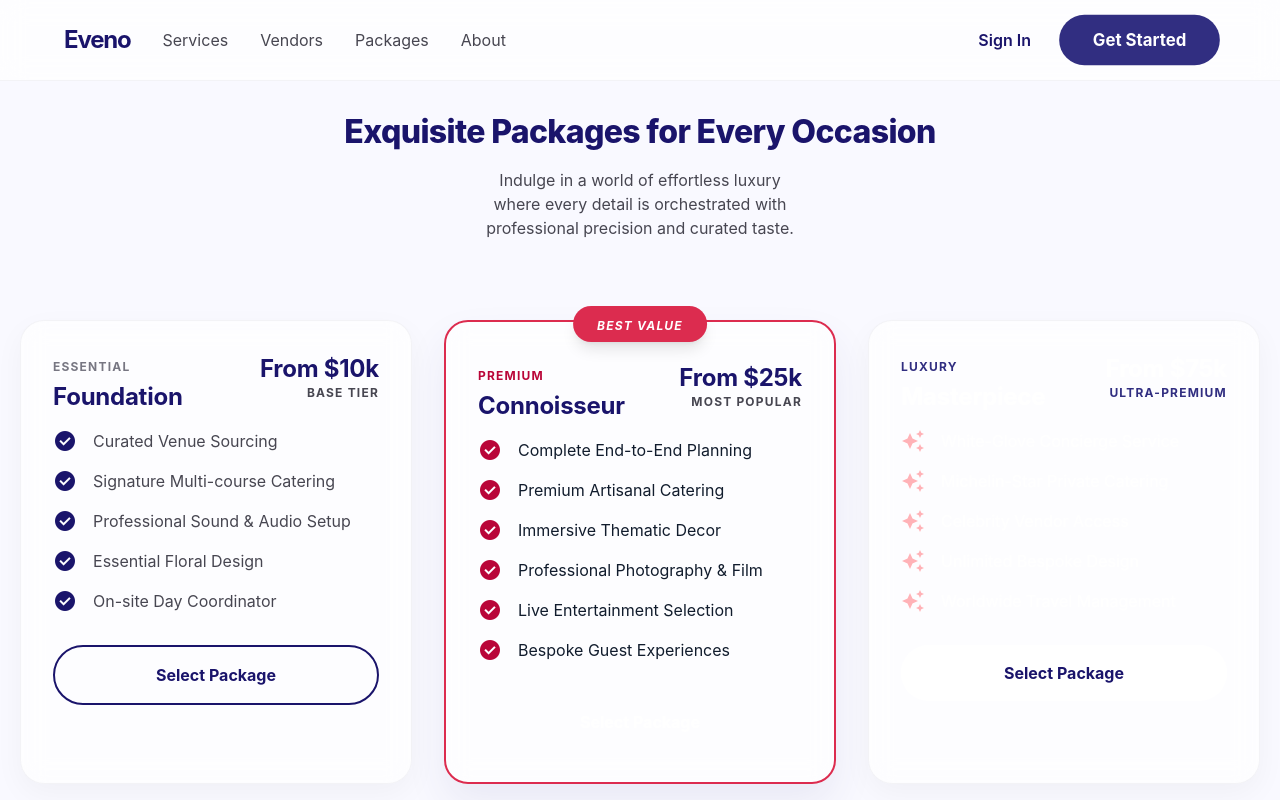
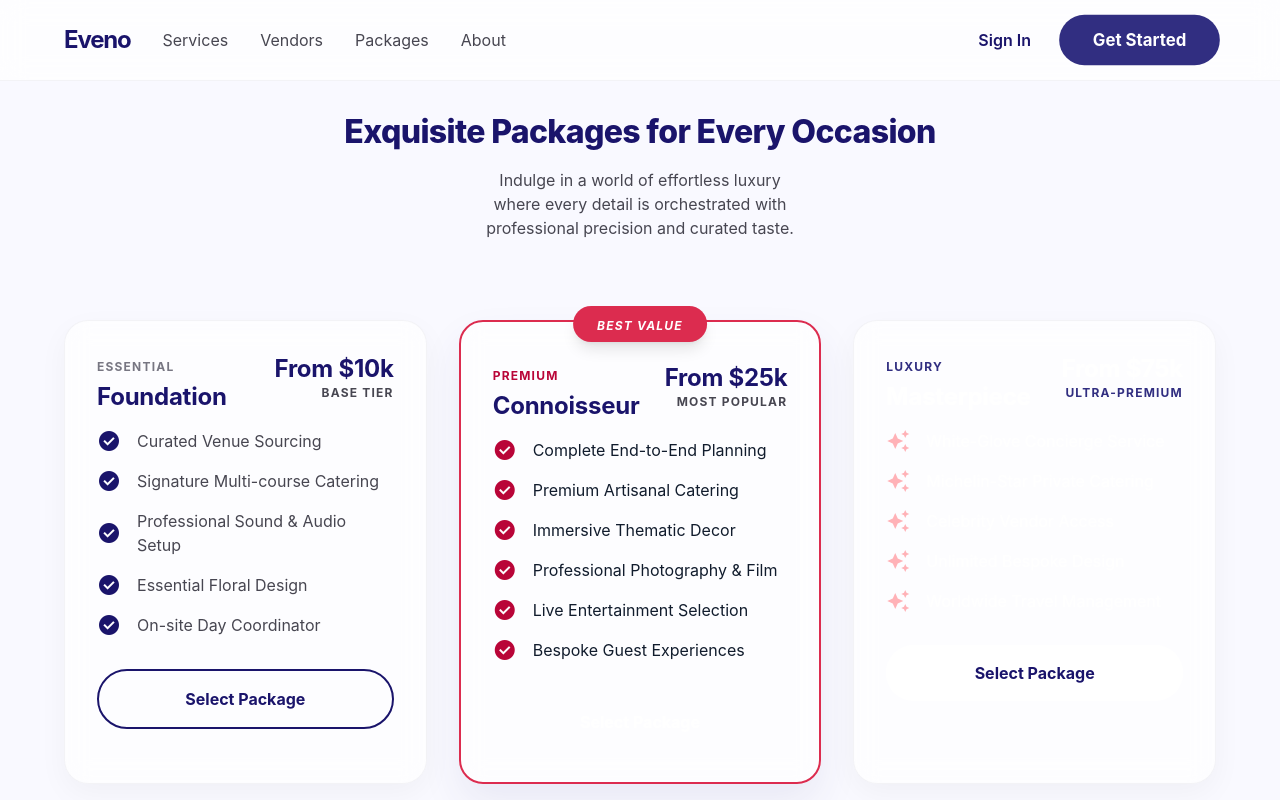
Before and after one commit to abhishekpoyyeri/eveno, a Next.js app: page /packages in a window 1280 px wide. Shown: the top 800 px of the page. Built offline with nearby package versions, Linux system fonts and the light colour scheme.

Commit message:
ventor fix

```diff
--- a/src/app/packages/page.tsx
+++ b/src/app/packages/page.tsx
@@ -16,7 +16,7 @@ export default function PackagesPage() {
             </p>
 </section>
 
-<div className="grid grid-cols-1 lg:grid-cols-3 gap-stack-lg max-w-container-max mx-auto px-margin-mobile items-stretch">
+<div className="grid grid-cols-1 lg:grid-cols-3 gap-stack-lg max-w-container-max mx-auto px-margin-mobile md:px-margin-desktop items-stretch pb-section-gap">
 
 <article className="glass-card w-full rounded-3xl p-stack-lg shadow-[0px_10px_30px_rgba(0,0,0,0.04)] border border-outline-variant/20 transition-all duration-300 hover:scale-[1.02]">
 <div className="flex justify-between items-start mb-stack-md">
--- a/src/app/services/page.tsx
+++ b/src/app/services/page.tsx
@@ -30,7 +30,7 @@ export default function ServicesPage() {
 </div>
 </section>
 
-<section className="px-margin-mobile mt-stack-lg grid grid-cols-1 md:grid-cols-2 gap-gutter max-w-container-max mx-auto">
+<section className="px-margin-mobile md:px-margin-desktop mt-stack-lg grid grid-cols-1 md:grid-cols-2 gap-gutter max-w-container-max mx-auto pb-section-gap">
 
 <div className="glass-card rounded-3xl overflow-hidden shadow-[0px_10px_30px_rgba(0,0,0,0.04)] transition-transform duration-300 hover:scale-[1.02] active:scale-[0.98]">
 <div className="relative h-64">
--- a/src/app/vendors/page.tsx
+++ b/src/app/vendors/page.tsx
@@ -35,7 +35,7 @@ export default function VendorsPage() {
 </div>
 </section>
 
-<div className="grid grid-cols-1 md:grid-cols-2 lg:grid-cols-3 gap-gutter">
+<div className="grid grid-cols-1 md:grid-cols-2 lg:grid-cols-3 gap-gutter max-w-container-max mx-auto px-margin-mobile md:px-margin-desktop pb-section-gap">
 
 <div className="group relative flex flex-col bg-white rounded-3xl overflow-hidden shadow-[0px_10px_30px_rgba(0,0,0,0.04)] hover:shadow-xl transition-all duration-300 hover:scale-[1.01]">
 <div className="relative aspect-[4/3] overflow-hidden">
```
